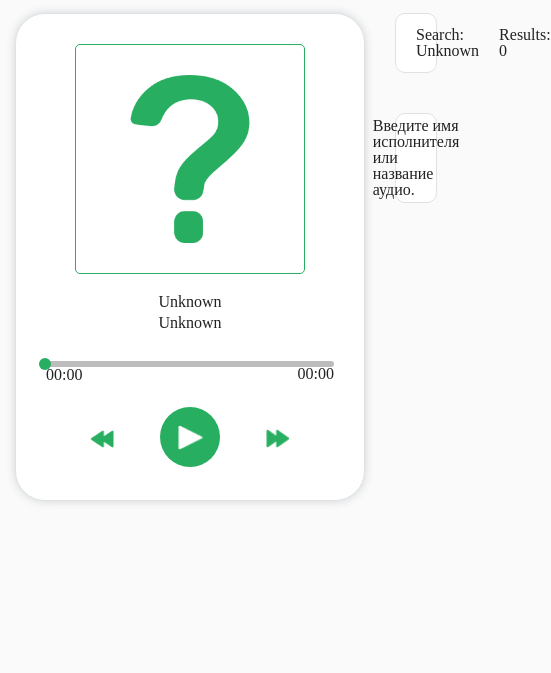
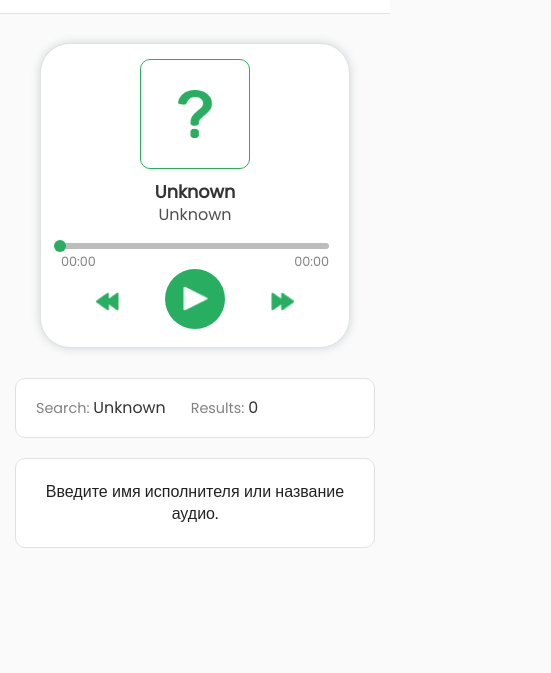
Before and after one commit to Dimalogin/Music-app, a website built with webpack: page src/index.html in a window 390 px wide. Shown: the part 87-760 px from the top of the page, 551 px wide, since content can reach past the window. Built offline with nearby package versions, Linux system fonts and the light colour scheme.

Commit message:
feat: add adaptive

```diff
--- a/src/style.scss
+++ b/src/style.scss
@@ -6,6 +6,8 @@ body {
 
 .wrapper {
   min-height: 100%;
+  display: flex;
+  flex-flow: column nowrap;
 }
 
 .container {
@@ -16,5 +18,12 @@ body {
 }
 
 main {
+  flex: 1 1 auto;
   padding: 100px 0px 110px 0px;
 }
+
+@media (max-width: 900px) {
+  main {
+    padding: 100px 0px 30px 0px;
+  }
+}
--- a/src/styles/audioplayer.scss
+++ b/src/styles/audioplayer.scss
@@ -1,12 +1,14 @@
 .audioplayer {
   min-width: 350px;
   float: left;
+  z-index: 50;
   position: sticky;
   top: 90px;
   padding: 30px;
   background-color: #fff;
   border: 1px solid #e1e1e1;
   border-radius: 30px;
+  font-family: "Poppins", sans-serif;
   -webkit-box-shadow: 0px 0px 10px 0px rgba(34, 60, 80, 0.2);
   -moz-box-shadow: 0px 0px 10px 0px rgba(34, 60, 80, 0.2);
   box-shadow: 0px 0px 10px 0px rgba(34, 60, 80, 0.2);
@@ -20,12 +22,29 @@
       height: 230px;
       margin: 0px auto 20px auto;
       border: 1px solid #27ae60;
-      border-radius: 5px;
+      border-radius: 10px;
       padding: 30px;
+      overflow: hidden;
 
       .image__album {
         width: 100%;
         height: 100%;
+      }
+    }
+
+    @media (max-width: 900px) {
+      .audioplayer-image {
+        width: 150px;
+        height: 150px;
+        margin: 0px auto 15px auto;
+      }
+    }
+
+    @media (max-width: 550px) {
+      .audioplayer-image {
+        width: 110px;
+        height: 110px;
+        margin: 0px auto 15px auto;
       }
     }
 
@@ -35,10 +54,21 @@
       .details-title__artist {
         text-align: center;
         margin: 0px 0px 5px 0px;
+        color: #333333;
+        font-weight: bold;
+        font-size: 1.1em;
       }
 
       .details-title__track {
+        color: #4f4f4f;
         text-align: center;
+        font-size: 1em;
+      }
+    }
+
+    @media (max-width: 900px) {
+      .audioplayer-details {
+        margin: 0px 0px 20px 0px;
       }
     }
 
@@ -77,16 +107,27 @@
 
       .progress__start-time {
         position: absolute;
-        top: 6px;
+        top: 13px;
         left: 0px;
+        font-size: 0.8em;
+        color: #828282;
       }
 
       .progress__finish-time {
         position: absolute;
-        top: 5px;
+        top: 13px;
         right: 0px;
+        font-size: 0.8em;
+        color: #828282;
       }
     }
+
+    @media (max-width: 900px) {
+      .audioplayer-progress {
+        margin: 0px 0px 20px 0px;
+      }
+    }
+
     .audioplayer-display {
       margin: 0px auto;
       width: 200px;
@@ -127,3 +168,20 @@
     }
   }
 }
+
+@media (max-width: 900px) {
+  .audioplayer {
+    float: none;
+    margin: 0px auto 30px auto;
+    padding: 15px 20px;
+    max-width: 310px;
+    min-width: 290px;
+  }
+}
+
+@media (max-width: 550px) {
+  .audioplayer {
+    top: 130px;
+    margin: 0px auto 60px auto;
+  }
+}
--- a/src/styles/footer.scss
+++ b/src/styles/footer.scss
@@ -40,3 +40,10 @@ footer {
     }
   }
 }
+
+@media (max-width: 900px) {
+  footer {
+    position: static;
+
+  }
+}
--- a/src/styles/header.scss
+++ b/src/styles/header.scss
@@ -11,6 +11,7 @@
   .header__row {
     min-height: 70px;
     display: flex;
+    flex-flow: row nowrap;
     justify-content: space-between;
     align-items: center;
 
@@ -20,6 +21,12 @@
       line-height: 20px;
       letter-spacing: 0.3px;
       color: #27ae60;
+    }
+
+    @media (max-width: 550px) {
+      .header__title {
+        margin-bottom: 20px;
+      }
     }
 
     .form-search {
@@ -39,6 +46,12 @@
         font-size: 1em;
       }
 
+      @media (max-width: 550px) {
+        .search__input {
+          max-width: 190px;
+        }
+      }
+
       .search__btn {
         background-color: #27ae60;
         color: #fff;
@@ -52,4 +65,12 @@
       }
     }
   }
+
+  @media (max-width: 550px) {
+    .header__row {
+      flex-flow: column nowrap;
+      min-height: 100px;
+      justify-content: center;
+    }
+  }
 }
--- a/src/styles/tracks.scss
+++ b/src/styles/tracks.scss
@@ -1,5 +1,6 @@
 .tracks {
   margin-left: 380px;
+  font-family: "Poppins", sans-serif;
 
   .tracks-results {
     background-color: #fff;
@@ -12,10 +13,30 @@
     padding: 3px 20px;
 
     .results-search {
+      color: #828282;
+      font-size: 0.9em;
+
+      .results-search__text {
+        color: #333333;
+        font-size: 1.1em;
+      }
     }
 
     .results-count {
-      margin-left: 20px;
+      color: #828282;
+      margin-left: 25px;
+      font-size: 0.9em;
+
+      .results-count__text {
+        color: #333333;
+        font-size: 1.1em;
+      }
+    }
+  }
+
+  @media (max-width: 900px) {
+    .tracks-results {
+      margin: 0px 0px 20px 0px;
     }
   }
 
@@ -40,6 +61,8 @@
   }
 
   .list-tracks {
+    font-family: "Poppins", sans-serif;
+
     .tracks-start-message {
       background-color: #fff;
       border: 1px solid #e1e1e1;
@@ -49,6 +72,13 @@
       min-height: 90px;
       padding: 3px 20px;
       border-radius: 10px;
+      line-height: 22px;
+    }
+
+    @media (max-width: 500px) {
+      .tracks-start-message {
+        text-align: center;
+      }
     }
 
     .list-track {
@@ -73,6 +103,7 @@
             display: block;
             width: 70px;
             height: 70px;
+            border-radius: 5px;
           }
 
           .artist-trigger {
@@ -102,16 +133,48 @@
             font-family: "Poppins";
             font-style: normal;
             font-weight: 500;
-            font-size: 1.4em;
+            font-size: 1.3em;
             line-height: 110.5%;
+            color: #333333;
           }
+
+          @media (max-width: 600px) {
+            .title__artist {
+              font-size: 1.2em;
+            }
+          }
+
           .title__album {
             font-family: "Poppins";
             font-style: normal;
             font-weight: 400;
-            font-size: 1.1em;
+            font-size: 0.9em;
             line-height: 110.5%;
             color: #4f4f4f;
+          }
+
+          @media (max-width: 600px) {
+            .title__album {
+              font-size: 0.8em;
+            }
+          }
+        }
+
+        @media (max-width: 600px) {
+          .description-title {
+            margin-left: 20px;
+          }
+        }
+
+        .track-time {
+          color: #333333;
+          font-weight: 500;
+          font-size: 1em;
+        }
+
+        @media (max-width: 600px) {
+          .track-time {
+            font-size: 0.5em;
           }
         }
       }
@@ -121,8 +184,20 @@
       margin-bottom: 25px;
     }
 
+    @media (max-width: 600px) {
+      .list-track {
+        padding: 0px 10px;
+      }
+    }
+
     .track-active {
       border: 2px solid #27ae60;
     }
   }
 }
+
+@media (max-width: 900px) {
+  .tracks {
+    margin-left: 0px;
+  }
+}
```
Also changed, not shown: src/scripts/App.ts (line endings or trailing spaces), src/templates/trackItemTemplate.ts (line endings or trailing spaces).
